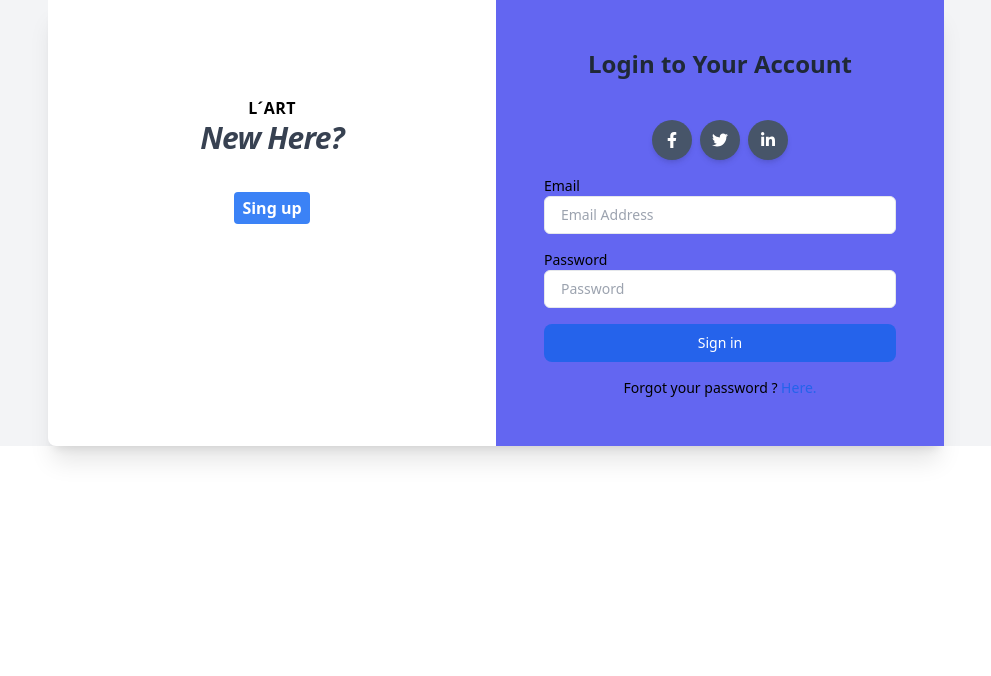
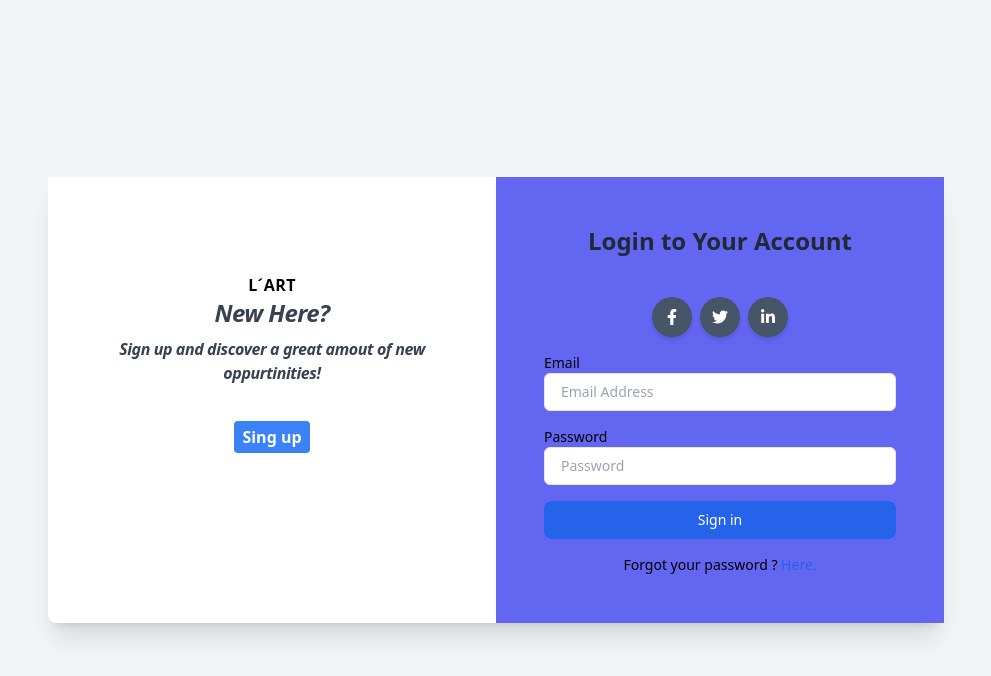
Before and after one commit to luisomogollon/login-app, a React (Create React App) app: page / in a window 1280 px wide. Shown: the top 676 px of the page, without its empty margins (144-1135 px from the left). Built offline with nearby package versions, Linux system fonts and the light colour scheme.

Commit message:
texti de sing up

```diff
--- a/src/routes/Login.jsx
+++ b/src/routes/Login.jsx
@@ -4,8 +4,8 @@ import React from "react";
 const Login = () => {
   return (
     <section className="w-full  bg-white">
-      <body >
-        <div className="flex items-center  bg-gray-100">
+      <body className="">
+        <div className="flex items-center min-w-screen min-h-screen bg-gray-100">
           <div className="flex-1 h-full max-w-4xl mx-auto bg-white rounded-lg shadow-xl">
             <div className="flex flex-col md:flex-row">
               <div className="h-60 md:h-auto md:w-1/2">
@@ -15,8 +15,12 @@ const Login = () => {
                       L´ART
                     </h2>
 
-                    <p className=" text-4xl text-center font-semibold text-gray-700 italic sm:text-5xl sm:tracking-tight lg:text-3xl">
+                    <p className=" text-2xl text-center font-semibold text-gray-700 italic sm:text-1xl sm:tracking-tight lg:text-1xl">
                       New Here?
+                    </p>
+
+                    <p className=" text-1xl pt-2 text-center font-semibold text-gray-700 italic sm:text-1xl sm:tracking-tight lg:text-1xl">
+                      Sign up and discover a great amout of new oppurtinities!
                     </p>
 
                     <div className="justify-center flex  ">
```
